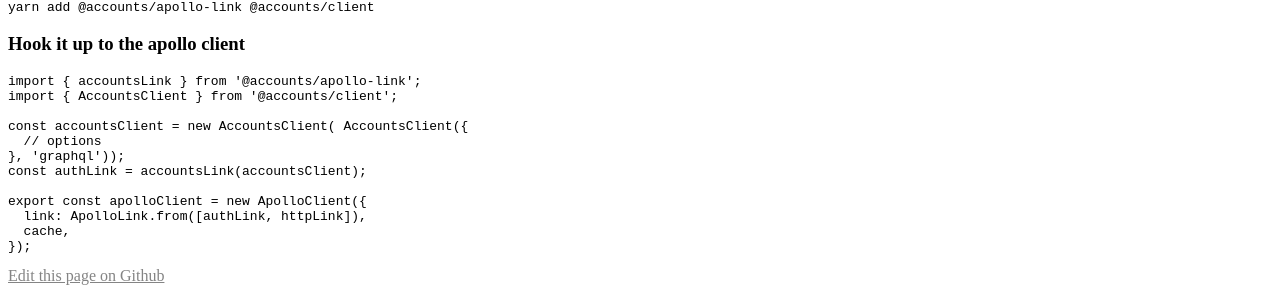
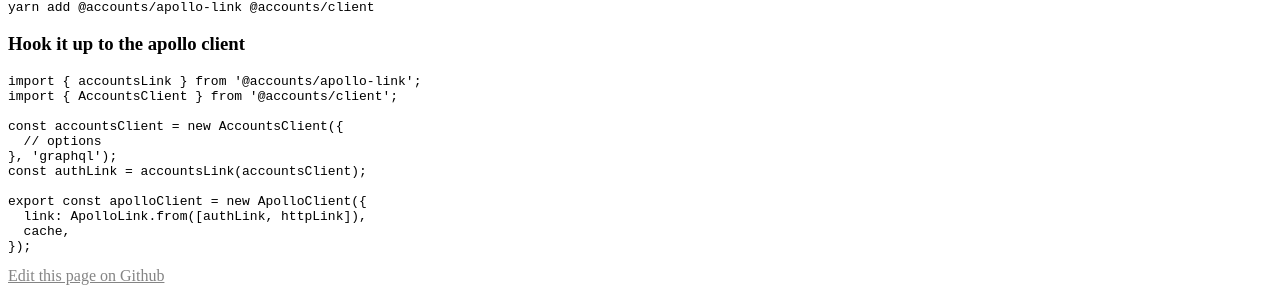
Before and after one commit to accounts-js/docs, a Gatsby site: page /docs/transport/graphql in a window 1280 px wide. Shown: the part 4009-4299 px from the top of the page. Built offline with nearby package versions, Linux system fonts and the light colour scheme; Gatsby itself is replaced by a stand-in of ours; some packages are replaced by stand-ins of ours; code samples lack their colours.

Commit message:
Update graphql.md

```diff
--- a/src/pages/docs/transport/graphql.md
+++ b/src/pages/docs/transport/graphql.md
@@ -252,9 +252,9 @@ yarn add @accounts/apollo-link @accounts/client
 import { accountsLink } from '@accounts/apollo-link';
 import { AccountsClient } from '@accounts/client';
 
-const accountsClient = new AccountsClient( AccountsClient({
+const accountsClient = new AccountsClient({
   // options
-}, 'graphql'));
+}, 'graphql');
 const authLink = accountsLink(accountsClient);
 
 export const apolloClient = new ApolloClient({
```
